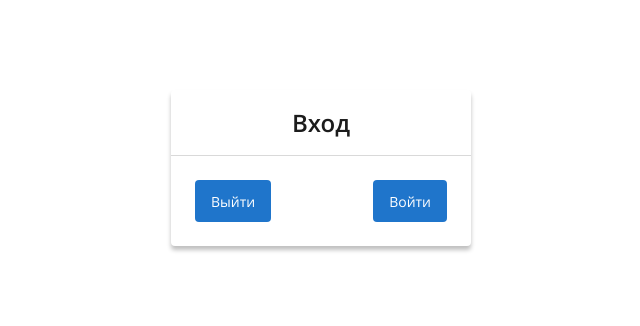
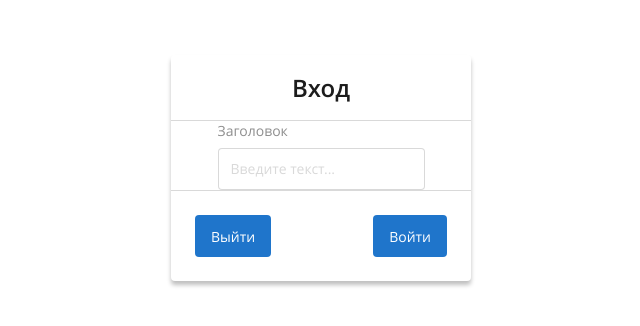
Before and after one commit to BKonstantine/task_management_system, a Vue app: page /auth in a window 1280 px wide. Shown: the part 232-558 px from the top of the page, without its empty margins (319-959 px from the left). Built offline with nearby package versions, Linux system fonts and the light colour scheme; no server answers.

Commit message:
refactor: Изменить InputItem

```diff
--- a/src/components/Form/InputItem.vue
+++ b/src/components/Form/InputItem.vue
@@ -2,7 +2,12 @@
   <fieldset class="input-item">
     <div :class="position">
       <InputLabel :isRequired="isRequired">{{ label }}</InputLabel>
-      <BaseInput v-model="inputValue" v-bind="$attrs" />
+      <BaseInput
+        :value="value"
+        v-bind="$attrs"
+        v-model="inputValue"
+        @input="$emit('input', inputValue)"
+      />
     </div>
     <InputError v-if="error">{{ error }}</InputError>
   </fieldset>
@@ -18,6 +23,7 @@ export default {
     };
   },
   props: {
+    value: String,
     label: String,
     error: String,
     isRequired: Boolean,
--- a/src/views/AuthPage.vue
+++ b/src/views/AuthPage.vue
@@ -4,6 +4,8 @@
       <div class="auth__title">
         <BaseTitle type="h2">Вход</BaseTitle>
       </div>
+      <BaseDivider />
+      <InputItem label="Заголовок" v-model="inputData" />
       <BaseDivider />
       <div class="auth__button">
         <ButtonItem @click="logout">Выйти</ButtonItem>
@@ -14,8 +16,17 @@
 </template>
 
 <script>
+import InputItem from "@/components/Form/InputItem.vue";
 export default {
   name: "AuthPage",
+  components: {
+    InputItem,
+  },
+  data() {
+    return {
+      inputData: null,
+    };
+  },
   methods: {
     login() {
       localStorage.setItem("isAuth", true);
--- a/src/views/CreateTask.vue
+++ b/src/views/CreateTask.vue
@@ -4,12 +4,12 @@
       <BaseTitle class="create-task__title">Создание задачи</BaseTitle>
       <BaseDivider />
       <form class="create-task__form" id="createTaskForm" @submit="createTask">
-        <div class="wrapper">
-          <div class="wrapper__input">
-            <InputLabel :isRequired="true">Название</InputLabel>
-            <BaseInput v-model="taskData.name" />
-          </div>
-        </div>
+        <InputItem
+          v-model="taskData.name"
+          :horizontal="true"
+          :isRequired="true"
+          label="Название"
+        />
         <div class="wrapper">
           <div class="wrapper__input">
             <InputLabel>Описание</InputLabel>
@@ -52,12 +52,14 @@
 
 <script>
 import { mapGetters, mapActions } from "vuex";
+import InputItem from "@/components/Form/InputItem.vue";
 import SelectItem from "@/components/Form/SelectItem.vue";
 import { createTaskRequest } from "@/api/tasks";
 export default {
   name: "CreateTask",
   components: {
     SelectItem,
+    InputItem,
   },
   data() {
     return {
```
